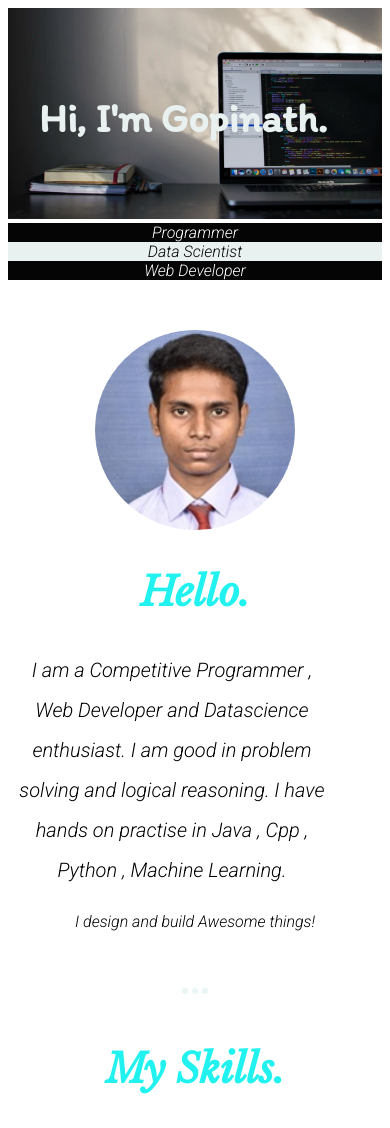
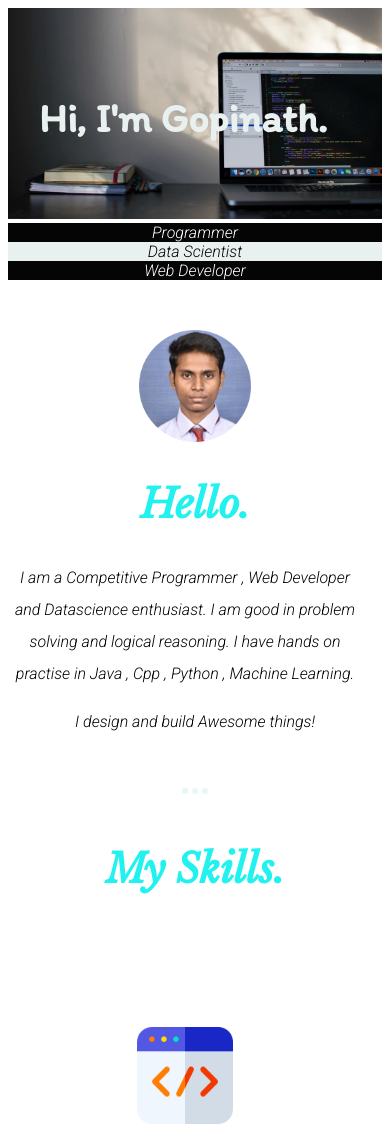
Before and after one commit to GopinathV-1/Blog, a PHP site: page / in a window 390 px wide. Shown: the top 1128 px of the page. Run offline with PHP 8.4, Linux system fonts and the light colour scheme.

Commit message:
Update style.css

```diff
--- a/CSS/style.css
+++ b/CSS/style.css
@@ -16,9 +16,9 @@ h3{
 h1{
   color: #e9f0f0;
   position: absolute;
-  top: 23%;
+  top: 20%;
   left: 10%;
-  font-size: 450x;
+  font-size: 450%;
   font-family: 'Itim', cursive;
 }
 hr{
@@ -134,17 +134,16 @@ button:hover{
     display: none;
   }
   .profile-pic{
-    height: 200px;
+    height: 30%;
+    width: 30%;
   }
   .middle-container{
     margin: 30px 0;
   }
   .intro{
-    width:85%;
-    font-size: 20px;
+    width:92%;
     margin: 0 5px;
     align-items: center;
-    line-height: 2;
   }
   .skill-row{
     width: 92%;
```
